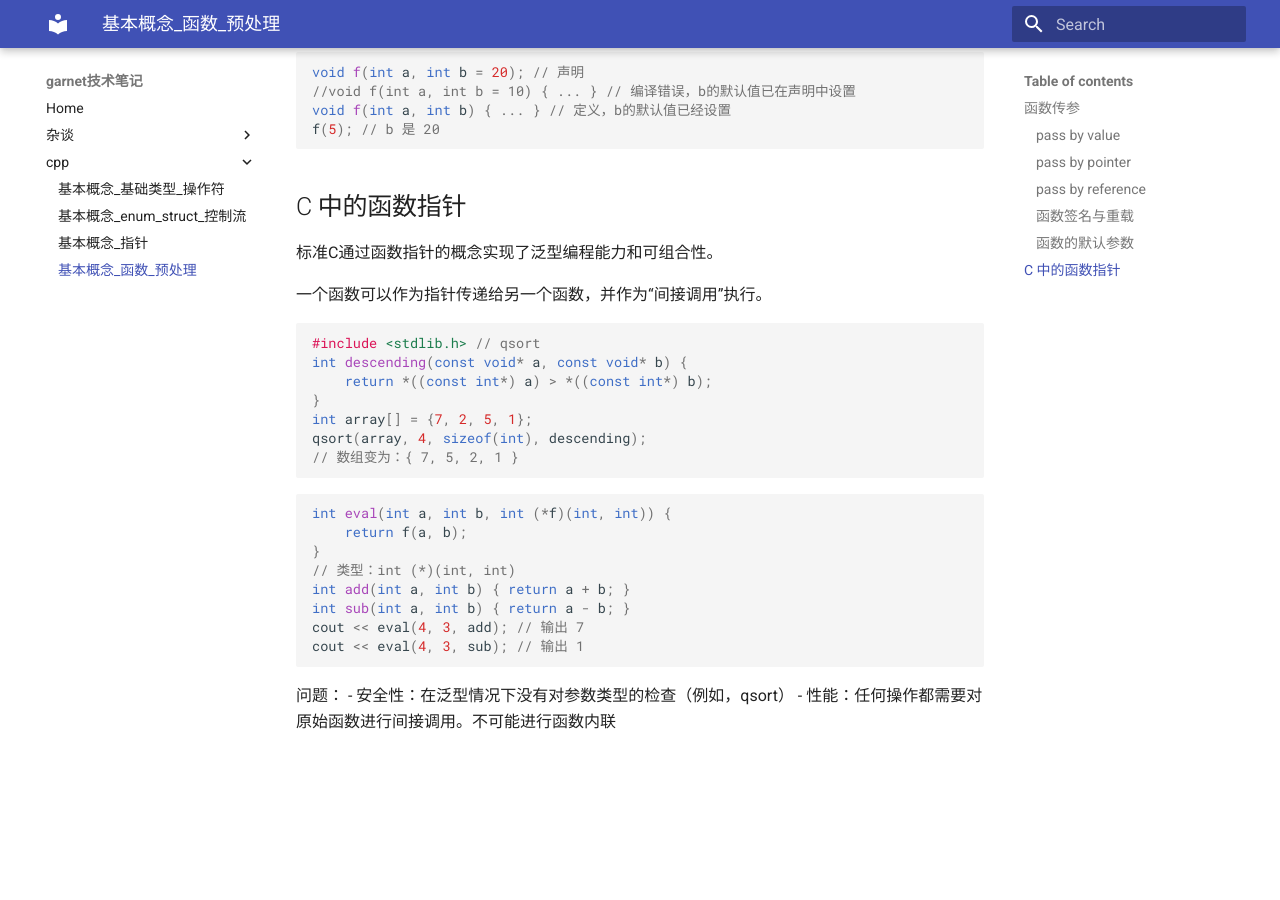
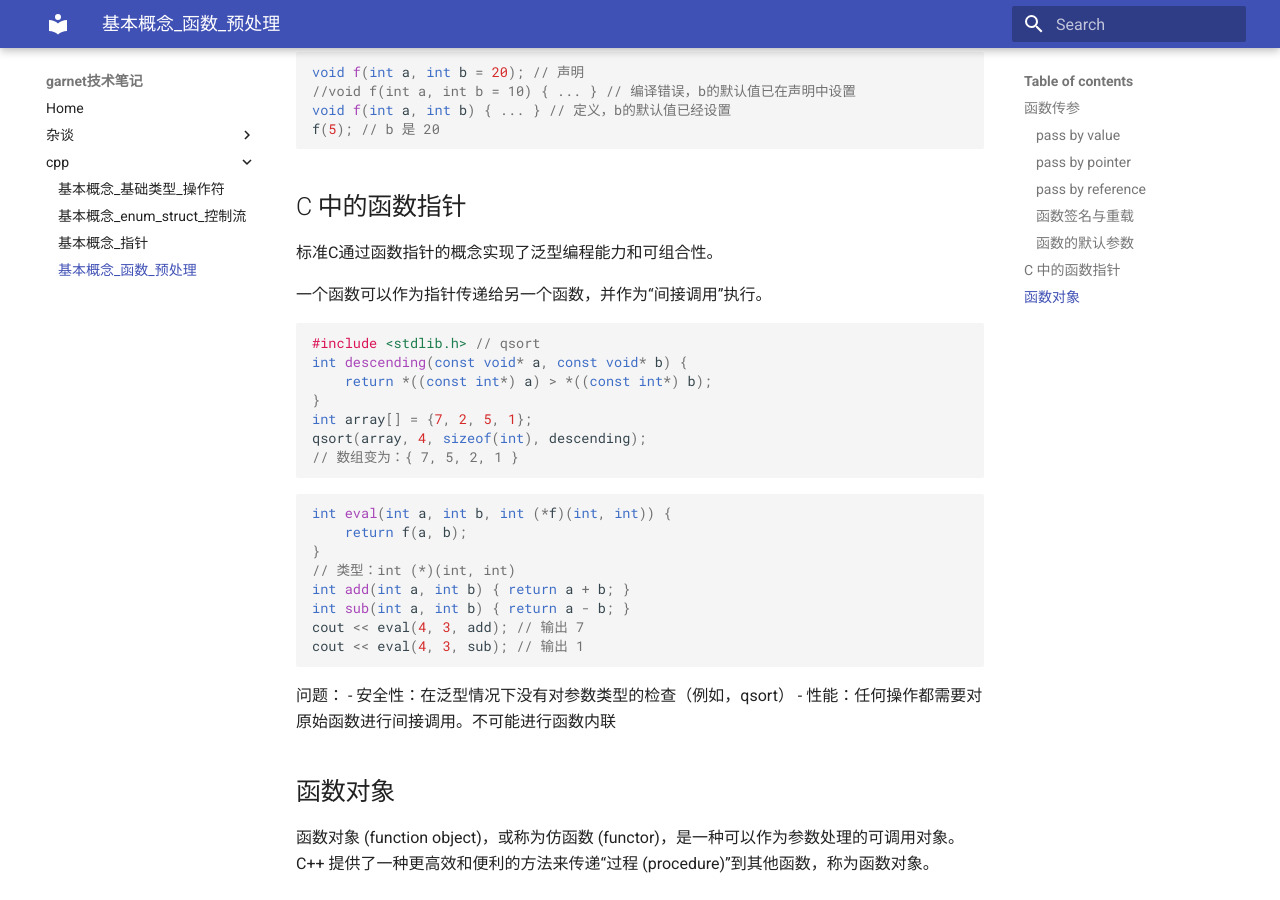
Before and after one commit to ymma98/technotes, an MkDocs documentation site: the page built from docs/cpp/基本概念_函数_预处理.md, in a window 1280 px wide and 900 px high, scrolled down 2316 px. Built offline with MkDocs 1.6.1 and Material for MkDocs 9.7.7, drawn with Linux system fonts in a browser that asks for light colours; before the commit the page ends 3074 px from its top, so only the background shows below that.

Commit message:
docs/cpp/基本概念_函数_预处理.md updated from https://stackedit.cn/

```diff
--- a/docs/cpp/基本概念_函数_预处理.md
+++ b/docs/cpp/基本概念_函数_预处理.md
@@ -155,7 +155,11 @@ cout << eval(4, 3, sub); // 输出 1
 问题：
 -   安全性：在泛型情况下没有对参数类型的检查（例如，qsort）
 -   性能：任何操作都需要对原始函数进行间接调用。不可能进行函数内联
+
+## 函数对象
+
+函数对象 (function object)，或称为仿函数 (functor)，是一种可以作为参数处理的可调用对象。 C++ 提供了一种更高效和便利的方法来传递“过程 (procedure)”到其他函数，称为函数对象。
 <!--stackedit_data:
-eyJoaXN0b3J5IjpbMTAzNDE5MjMxNSwtMTg0MTIwMzcyMywxNT
-A3Mjc0NDkyLDE4NTQwNDc2MDFdfQ==
+eyJoaXN0b3J5IjpbLTE4OTI4MTkxMTYsMTAzNDE5MjMxNSwtMT
+g0MTIwMzcyMywxNTA3Mjc0NDkyLDE4NTQwNDc2MDFdfQ==
 -->
```
